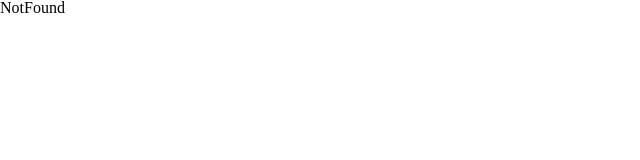
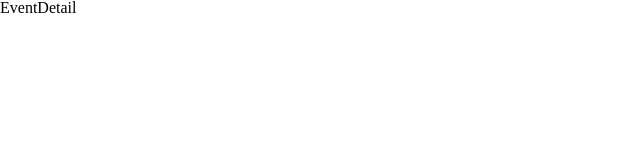
Before and after one commit to davidktlee/FinalProject-FE-Client, a React (Vite) app: page /event/1 in a window 1280 px wide. Shown: the top 160 px of the page, without its empty margins (0-640 px from the left). Built offline with nearby package versions, Linux system fonts and the light colour scheme.

Commit message:
config: eslint --init & 이벤트 디테일 페이지 생성

```diff
--- a/package.json
+++ b/package.json
@@ -20,9 +20,13 @@
   "devDependencies": {
     "@types/react": "^18.0.17",
     "@types/react-dom": "^18.0.6",
+    "@typescript-eslint/eslint-plugin": "^5.37.0",
+    "@typescript-eslint/parser": "^5.37.0",
     "@vitejs/plugin-react": "^2.1.0",
     "autoprefixer": "^10.4.9",
+    "eslint": "^8.23.1",
     "eslint-config-prettier": "^8.5.0",
+    "eslint-plugin-react": "^7.31.8",
     "postcss": "^8.4.16",
     "prettier": "2.7.1",
     "tailwindcss": "^3.1.8",
--- /dev/null
+++ b/src/components/EventDetail.tsx
@@ -0,0 +1,7 @@
+import React from 'react'
+
+function EventDetail() {
+  return <div>EventDetail</div>
+}
+
+export default EventDetail
--- a/src/routes/router.tsx
+++ b/src/routes/router.tsx
@@ -9,6 +9,7 @@ import Order from '../pages/Order'
 import ProductDetail from '../pages/ProductDetail'
 import Signup from '../pages/Signup'
 import NotFound from '../components/NotFound'
+import EventDetail from '../components/EventDetail'
 
 const Router = () => {
   return (
@@ -22,6 +23,7 @@ const Router = () => {
         <Route path="/order" element={<Order />} />
         <Route path="/favorite" element={<Favorite />} />
         <Route path="/mypage" element={<MyPage />} />
+        <Route path="/event/:id" element={<EventDetail />} />
         <Route path="/*" element={<NotFound />} />
       </Routes>
     </BrowserRouter>
```
Also changed, not shown: .eslintrc.cjs (added), 1 other file (tests, documents, lock files or other folders).
